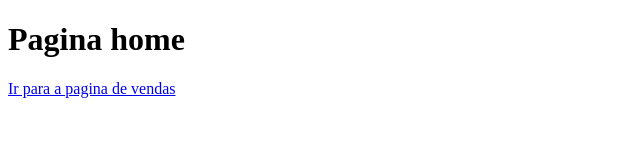
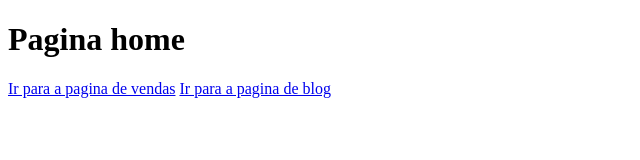
Before and after one commit to RaviFonseca/aulagithub, a plain HTML site: page index.html in a window 1280 px wide. Shown: the whole page, without its empty margins (0-640 px from the left). Drawn offline with Linux system fonts and the light colour scheme.

Commit message:
Actualizações no layout

```diff
--- a/index.html
+++ b/index.html
@@ -8,5 +8,6 @@
 <body>
     <h1>Pagina home</h1>
     <a href="vendas.html"> Ir para a pagina de vendas</a>
+    <a href="blog.html">Ir para a pagina de blog</a>
 </body>
 </html>
```
Also changed, not shown: blog.html (+1 -0 lines).
